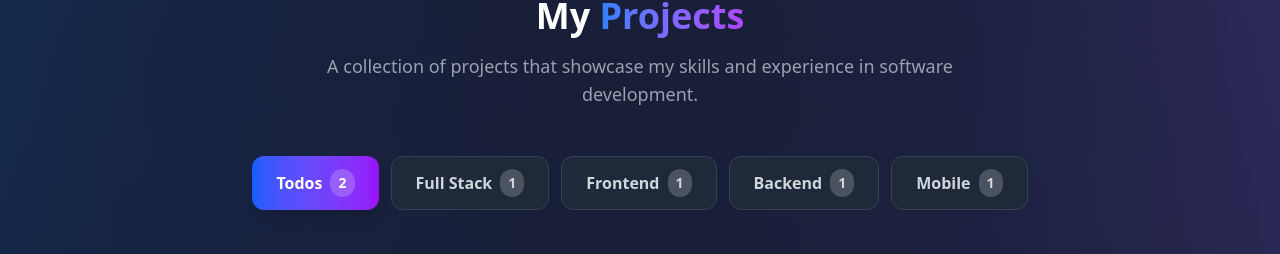
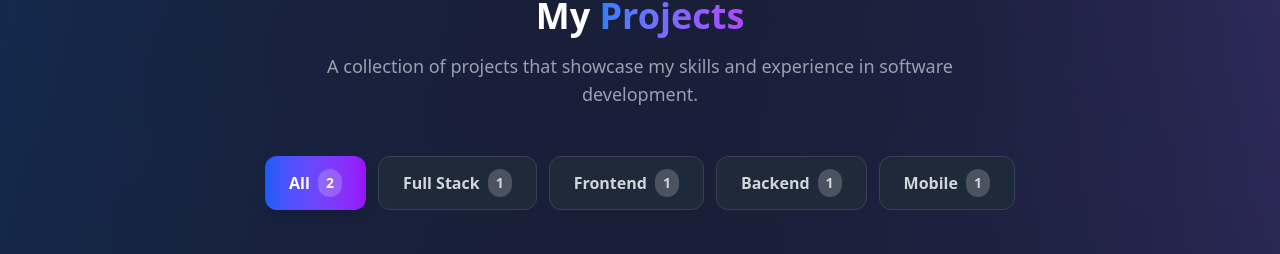
Before and after one commit to juancarlosgt/portafolio, a React (Vite) app: page / in a window 1280 px wide. Shown: the part 1663-1917 px from the top of the page. Built offline with nearby package versions, Linux system fonts and the light colour scheme.

Commit message:
fix: Typo in projects section

```diff
--- a/src/components/Projects.jsx
+++ b/src/components/Projects.jsx
@@ -75,7 +75,7 @@ const Projects = () => {
     };
 
     const categories = [
-        { id: 'all', label: 'Todos', count: projectsData.all.length },
+        { id: 'all', label: 'All', count: projectsData.all.length },
         { id: 'fullstack', label: 'Full Stack', count: projectsData.fullstack.length },
         { id: 'frontend', label: 'Frontend', count: projectsData.frontend.length },
         { id: 'backend', label: 'Backend', count: projectsData.backend.length },
@@ -123,9 +123,9 @@ const Projects = () => {
                         className={`group bg-gray-800 rounded-2xl overflow-hidden shadow-lg hover:shadow-2xl transition-all duration-500 border border-gray-700 hover:border-blue-500/50 transform hover:-translate-y-2 ${project.featured ? 'ring-2 ring-blue-500' : ''
                             }`}
                         style={{
-                            width: 'calc(33.333% - 22px)', // 3 columnas con gap
-                            minWidth: '320px', // Ancho mínimo para responsividad
-                            flex: '0 0 auto' // Permite que los elementos no crezcan
+                            width: 'calc(33.333% - 22px)',
+                            minWidth: '320px',
+                            flex: '0 0 auto'
                         }}
                     >
                         {/* Project Image */}
```
